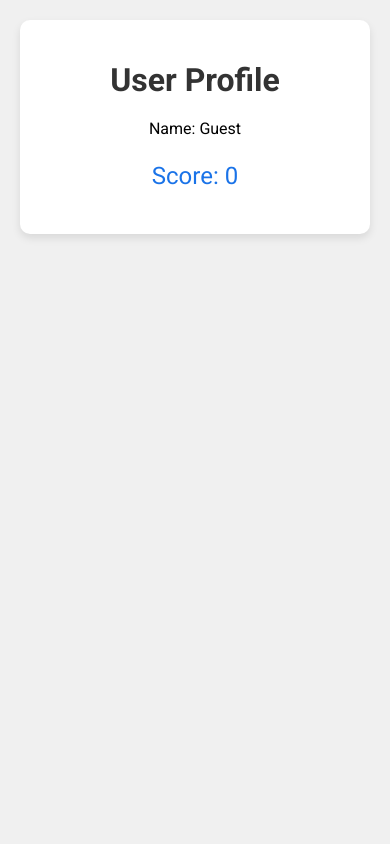
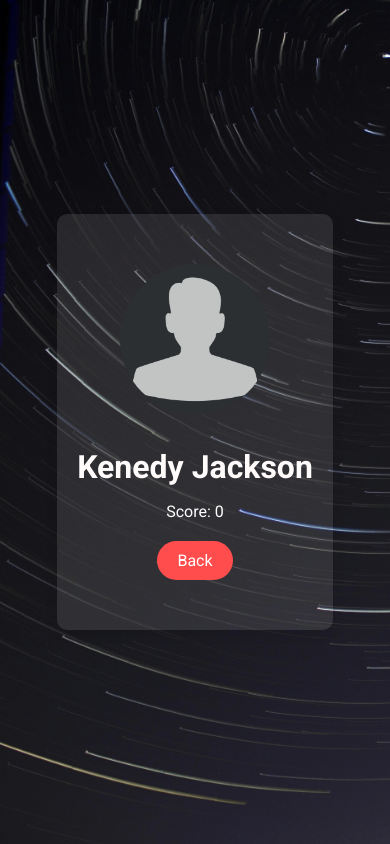
Before and after one commit to Adi-ctive/PACE, a website: page profile.html in a window 390 px wide. Drawn offline with Linux system fonts and the light colour scheme.

Commit message:
Final project

```diff
--- a/profile.html
+++ b/profile.html
@@ -3,53 +3,135 @@
 <head>
     <meta charset="UTF-8">
     <meta name="viewport" content="width=device-width, initial-scale=1.0">
-    <title>Profile</title>
-    <link rel="stylesheet" href="profilestyles.css"> <!-- You can create a separate CSS file for styles -->
+    <title>Profile Page</title>
+    <link rel="stylesheet" href="profilestyles.css"> <!-- Use this for external styles if needed -->
     <link href="https://fonts.googleapis.com/css2?family=Roboto:wght@400;500;700&display=swap" rel="stylesheet">
     <style>
-        body {
-            font-family: 'Roboto', sans-serif;
-            background-color: #f0f0f0;
-            margin: 0;
-            padding: 20px;
-            text-align: center;
+body {
+    font-family: 'Roboto', sans-serif;
+    margin: 0;
+    padding: 0;
+    background-image: url('images/back.jpg'); /* Add your space background image */
+    background-size: cover;
+    display: flex; /* Use Flexbox for centering */
+    justify-content: center; /* Center horizontally */
+    align-items: center; /* Center vertically */
+    height: 100vh; /* Take full height of the viewport */
+    animation: fadeIn 1s; /* Fade-in animation */
+}
+
+        @keyframes fadeIn {
+            from {
+                opacity: 0;
+            }
+            to {
+                opacity: 1;
+            }
         }
 
         .profile-container {
-            background-color: #fff;
-            border-radius: 10px;
-            padding: 20px;
-            box-shadow: 0 4px 8px rgba(0, 0, 0, 0.1);
-            max-width: 400px;
-            margin: auto;
+    max-width: 1200px; /* Increased max-width */
+    margin: 0 auto;
+    padding: 50px 20px;
+    text-align: center;
+    background: rgba(255, 255, 255, 0.1);
+    border-radius: 10px;
+    box-shadow: 0 4px 12px rgba(0, 0, 0, 0.1);
+    animation: slideIn 0.5s; /* Slide-in animation */
+}
+
+        @keyframes slideIn {
+            from {
+                transform: translateY(-20px);
+                opacity: 0;
+            }
+            to {
+                transform: translateY(0);
+                opacity: 1;
+            }
         }
 
-        h1 {
+        .profile-container img {
+            width: 150px;
+            height: 150px;
+            border-radius: 50%;
             margin-bottom: 20px;
-            color: #333;
+            transition: transform 0.3s; /* Animation for image hover */
         }
 
-        .score {
-            font-size: 1.5em;
-            color: #1a73e8;
+        .profile-container img:hover {
+            transform: scale(1.1); /* Scale effect on hover */
+        }
+
+        .profile-container h1 {
+            font-size: 2.5em;
+            margin: 10px 0;
+            color: #fffbfb;
+        }
+
+        .profile-container p {
+            font-size: 1.2em;
+            color: #ffffff;
+            margin-bottom: 20px;
+        }
+
+        .profile-container .hire-me-btn {
+            display: inline-block;
+            background-color: #ff4d4d;
+            color: white;
+            padding: 12px 25px;
+            font-size: 1.1em;
+            border-radius: 50px;
+            border: none;
+            cursor: pointer;
+            text-decoration: none;
+            transition: background-color 0.3s ease, transform 0.3s ease; /* Add transform transition */
+        }
+
+        .profile-container .hire-me-btn:hover {
+            background-color: #e04343;
+            transform: scale(1.05); /* Scale effect on hover */
+        }
+
+        /* Responsive styling */
+        @media (max-width: 768px) {
+            .profile-container h1 {
+                font-size: 2em;
+            }
+
+            .profile-container p {
+                font-size: 1em;
+            }
+
+            .profile-container .hire-me-btn {
+                padding: 10px 20px;
+                font-size: 1em;
+            }
         }
     </style>
 </head>
 <body>
+
     <div class="profile-container">
-        <h1>User Profile</h1>
-        <p id="userName"></p>
-        <p class="score" id="userScore"></p>
+        <!-- Profile Picture -->
+        <img src="images/profile.jpg" alt="Profile Picture">
+
+        <!-- Profile Info -->
+        <h1 id="userName">Kenedy Jackson</h1>
+        <p id="userScore">Score: 0</p> <!-- Updated here to add an ID -->
+
+        <!-- Hire Me Button -->
+        <a href="student-dashboard.html" class="hire-me-btn">Back</a>
     </div>
 
     <script>
         // Retrieve the username and score from localStorage
-        const username = localStorage.getItem('username');
-        const score = localStorage.getItem('quizScore');
+        const username = localStorage.getItem('username') || 'Kenedy Jackson';
+        const score = localStorage.getItem('score') || 0; // Default score is 0
 
-        // Display the username and score
-        document.getElementById('userName').innerText = `Name: ${username || 'Guest'}`;
-        document.getElementById('userScore').innerText = `Score: ${score || '0'}`;
+        // Update the HTML elements with the retrieved data
+        document.getElementById('userName').innerText = username;
+        document.getElementById('userScore').innerText = `Score: ${score}`; // Update score display
     </script>
 </body>
 </html>
```
Also changed, not shown: index.html (+2 -2 lines), quiz.html (+1 -1 lines), storymode.html (+38 -36 lines), student-dashboard.html (+2 -2 lines), images/downarrow.png (deleted), images/left-arrow.png (deleted), images/profile.jpg (added), images/right-arrow.png (deleted), images/spacebutton.png (deleted), images/teacher.png (added).
